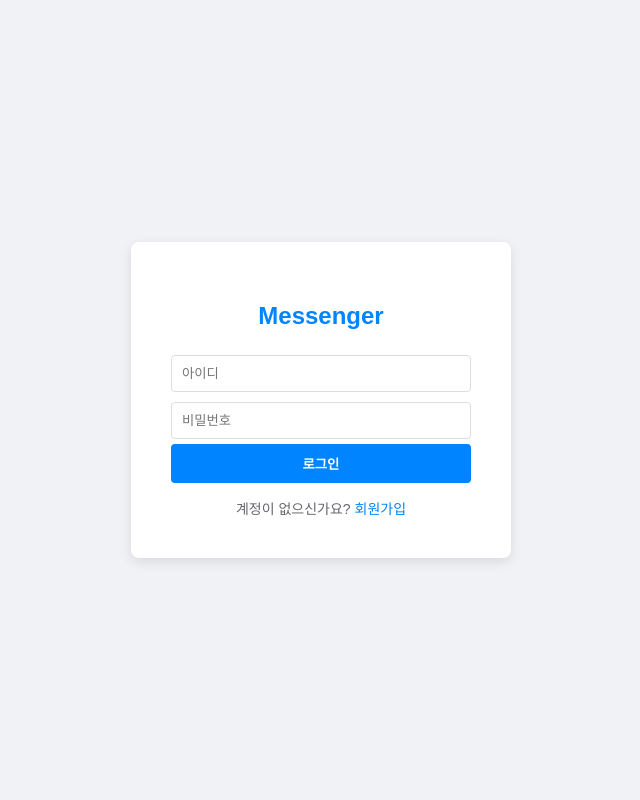
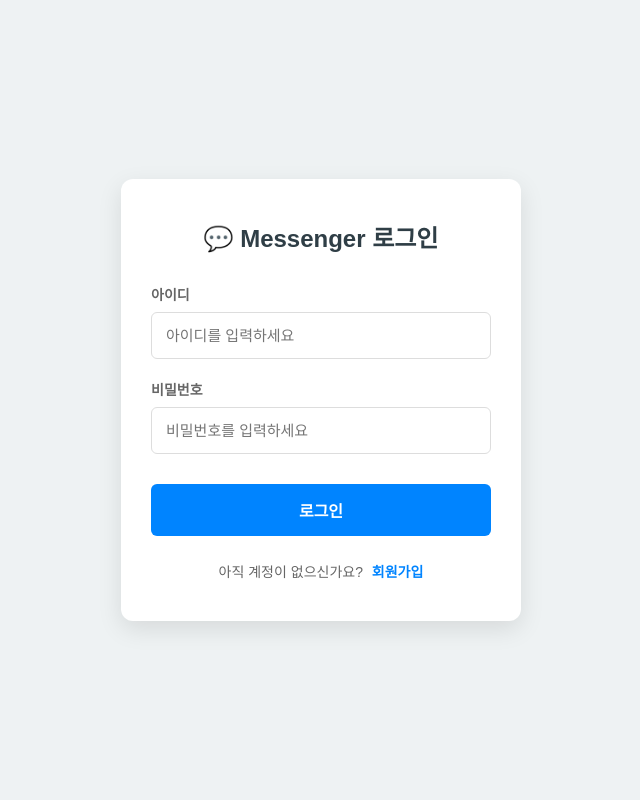
Before and after one commit to SEOXEN/messenger, a Flask app: page / in a window 1280 px wide. Shown: the whole page, without its empty margins (319-959 px from the left). Run offline with Flask 3, Linux system fonts and the light colour scheme.

Commit message:
Update login.html

```diff
--- a/my_messenger/templates/login.html
+++ b/my_messenger/templates/login.html
@@ -1,28 +1,66 @@
 <!DOCTYPE html>
-<html>
+<html lang="ko">
 <head>
     <meta charset="UTF-8">
-    <title>Messenger Login</title>
+    <meta name="viewport" content="width=device-width, initial-scale=1.0">
+    <title>Messenger - Login</title>
     <style>
-        body { font-family: sans-serif; background: #f0f2f5; display: flex; justify-content: center; align-items: center; height: 100vh; margin: 0; }
-        .card { background: white; padding: 40px; border-radius: 8px; box-shadow: 0 4px 12px rgba(0,0,0,0.1); width: 300px; text-align: center; }
-        h2 { color: #0084ff; }
-        input { width: 100%; padding: 10px; margin: 5px 0; border: 1px solid #ddd; border-radius: 4px; box-sizing: border-box; }
-        button { width: 100%; padding: 10px; background: #0084ff; color: white; border: none; border-radius: 4px; cursor: pointer; font-weight: bold; }
+        /* 기본 여백 초기화 및 부드러운 배경색 설정 */
+        * { box-sizing: border-box; margin: 0; padding: 0; }
+        body { font-family: 'Apple SD Gothic Neo', sans-serif; background: #eef2f3; display: flex; justify-content: center; align-items: center; height: 100vh; }
+
+        /* 💡 반응형 로그인 박스: PC에서는 400px 고정, 모바일(화면이 작을 때)에서는 너비 90%로 자동 조절 */
+        .login-container { background: white; padding: 40px 30px; border-radius: 12px; box-shadow: 0 8px 24px rgba(0,0,0,0.1); width: 100%; max-width: 400px; text-align: center; }
+
+        h2 { margin-bottom: 30px; color: #2f3e46; font-size: 24px; font-weight: bold; }
+
+        /* 입력창 디자인: 터치하기 편하게 세로 높이와 내부 여백을 넉넉하게 수정 */
+        .input-group { margin-bottom: 20px; text-align: left; }
+        .input-group label { display: block; margin-bottom: 8px; color: #666; font-size: 14px; font-weight: bold; }
+        .input-group input { width: 100%; padding: 14px; border: 1px solid #ddd; border-radius: 6px; outline: none; font-size: 15px; transition: 0.2s; }
+        .input-group input:focus { border-color: #0084ff; box-shadow: 0 0 5px rgba(0,132,255,0.2); }
+
+        /* 💡 로그인 버튼: 모바일 환경에서 엄지손가락으로 시원하게 누를 수 있도록 크기 확장 */
+        .login-btn { width: 100%; padding: 14px; background: #0084ff; color: white; border: none; border-radius: 6px; font-size: 16px; font-weight: bold; cursor: pointer; margin-top: 10px; transition: 0.2s; }
+        .login-btn:hover { background: #0066cc; }
+
+        /* 하단 링크 가독성 개선 */
+        .signup-link { margin-top: 25px; font-size: 14px; color: #666; }
+        .signup-link a { color: #0084ff; text-decoration: none; font-weight: bold; margin-left: 5px; }
+        .signup-link a:hover { text-decoration: underline; }
+
+        /* 💡 모바일 화면(가로폭 480px 이하)을 위한 미디어 쿼리 */
+        @media (max-width: 480px) {
+            body { background: white; } /* 폰에서는 여백 없이 꽉 차보이게 배경을 흰색으로 통일 */
+            .login-container { box-shadow: none; padding: 30px 20px; max-width: 90%; }
+            h2 { font-size: 22px; margin-bottom: 25px; }
+            .input-group input, .login-btn { padding: 15px; font-size: 16px; } /* 터치 최적화 */
+        }
     </style>
 </head>
 <body>
-    <div class="card">
-        <h2>Messenger</h2>
-        <form action="/login" method="POST">
-            <input type="text" name="username" placeholder="아이디" required>
-            <input type="password" name="password" placeholder="비밀번호" required>
-            <button type="submit">로그인</button>
 
-            <div style="margin-top: 15px; font-size: 14px; color: #65676b;">
-                계정이 없으신가요? <a href="/signup" style="color: #0084ff; text-decoration: none;">회원가입</a>
-            </div>
-        </form>
+<div class="login-container">
+    <h2>💬 Messenger 로그인</h2>
+
+    <form action="/login" method="POST">
+        <div class="input-group">
+            <label for="username">아이디</label>
+            <input type="text" id="username" name="username" placeholder="아이디를 입력하세요" required autocomplete="off">
+        </div>
+
+        <div class="input-group">
+            <label for="password">비밀번호</label>
+            <input type="password" id="password" name="password" placeholder="비밀번호를 입력하세요" required>
+        </div>
+
+        <button type="submit" class="login-btn">로그인</button>
+    </form>
+
+    <div class="signup-link">
+        아직 계정이 없으신가요? <a href="/signup">회원가입</a>
     </div>
+</div>
+
 </body>
 </html>
```
